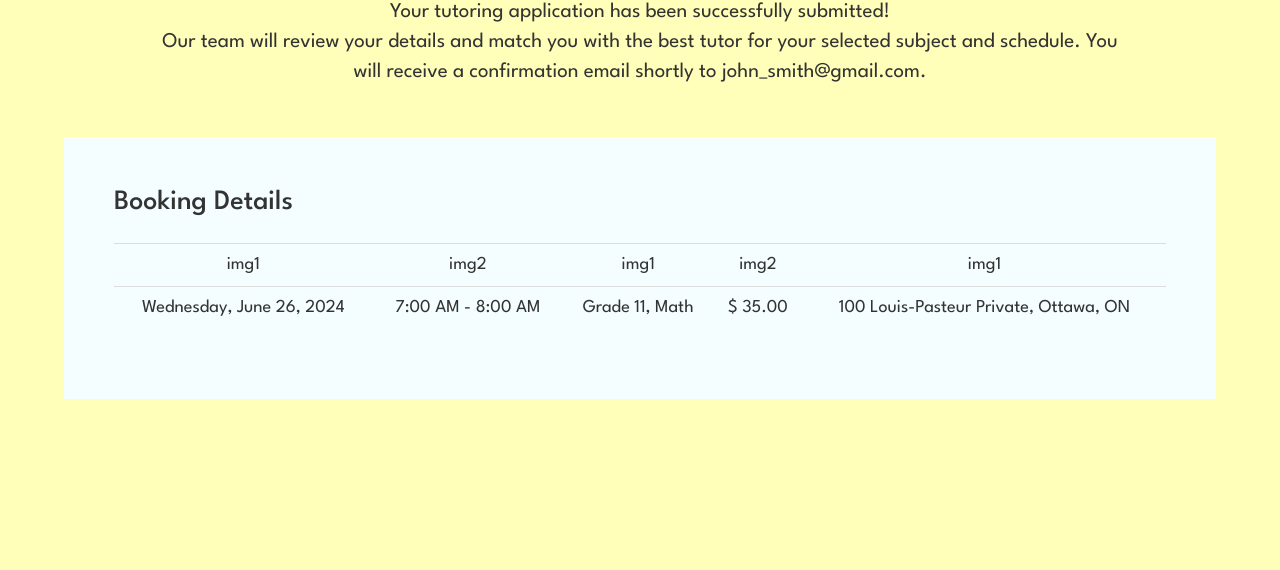
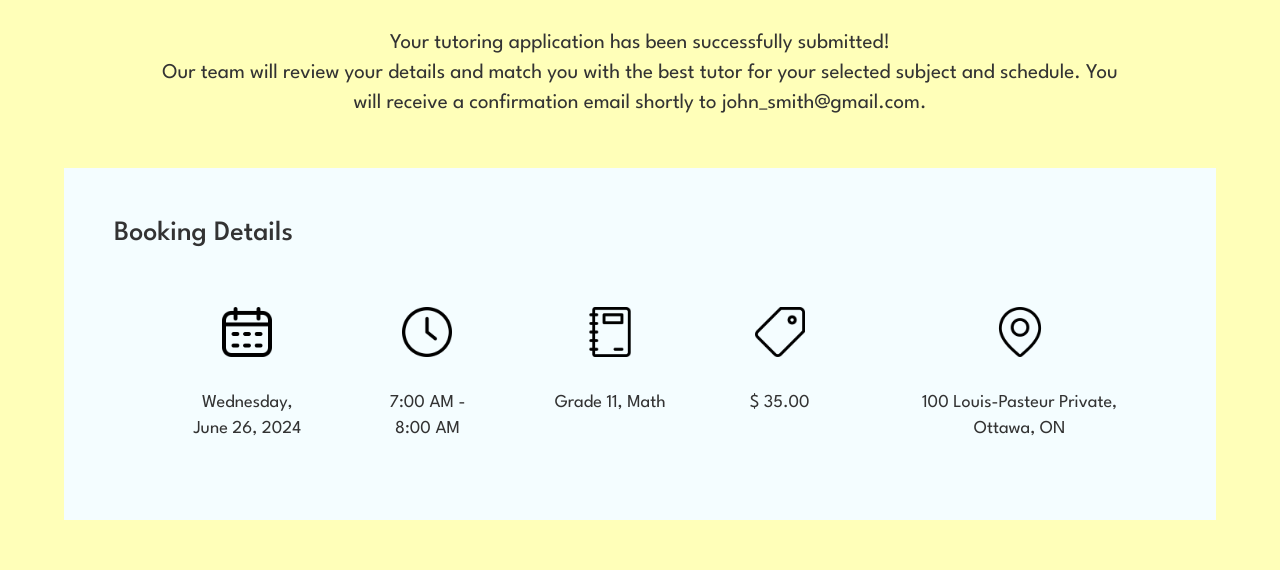
Before and after one commit to kkristene3/SEG3125_Project1, a plain HTML site: page html/confirmation.html in a window 1280 px wide. Shown: the part 556-1126 px from the top of the page. Before the commit the page ends 1005 px from the top, so only its background shows below. Drawn offline with nearby package versions, Linux system fonts and the light colour scheme; a web font is replaced by a local one.

Commit message:
Add icons to confirmation page

```diff
--- a/css/confirmation.css
+++ b/css/confirmation.css
@@ -7,13 +7,18 @@ body {
     transform: scaleX(-1);
 }
 
+.icons {
+    width: 50px;
+    height: 50px;
+}
+
 .main-title {
     text-align: center;
     margin-top: 50px;
 }
 
 h1 {
-    font-size: 6em;
+    font-size: 8em;
     font-family: "Londrina Solid", sans-serif;
     color: var(--dark-blue);
     margin-bottom: 35px;
@@ -22,7 +27,7 @@ h1 {
 h2 {
     font-size: 2em;
     font-family: "League Spartan", sans-serif;
-    margin-bottom: 25px;
+    margin-bottom: 50px;
     margin-top: 0;
 }
 
@@ -49,4 +54,9 @@ table {
     text-align: center;
     font-family: "League Spartan", sans-serif;
     font-size: 1.3em;
+    margin: 30px;
 }
+
+.table>tbody>tr>td {
+    border-top: none;
+}
--- a/html/confirmation.html
+++ b/html/confirmation.html
@@ -84,18 +84,18 @@
     <table class="table table-borderless">
         <tbody>
             <tr>
-                <td>img1</td>
-                <td>img2</td>
-                <td>img1</td>
-                <td>img2</td>
-                <td>img1</td>
+                <td><img src="../imgs/favicons/calendar.png" class="icons" alt="calendar"> </td>
+                <td><img src="../imgs/favicons/clock.png" class="icons" alt="clock"> </td>
+                <td><img src="../imgs/favicons/notebook.png" class="icons" alt="notebook"> </td>
+                <td><img src="../imgs/favicons/tag.png" class="icons" alt="tag"> </td>
+                <td><img src="../imgs/favicons/location.png" class="icons" alt="location"> </td>
             </tr>
             <tr>
-                <td>Wednesday, June 26, 2024</td>
-                <td>7:00 AM - 8:00 AM</td>
-                <td>Grade 11, Math</td>
-                <td>$ 35.00</td>
-                <td>100 Louis-Pasteur Private, Ottawa, ON</td>
+                <td style="padding-top: 25px">Wednesday,<br>June 26, 2024</td>
+                <td style="padding-top: 25px">7:00 AM -<br>8:00 AM</td>
+                <td style="padding-top: 25px">Grade 11, Math</td>
+                <td style="padding-top: 25px">$ 35.00</td>
+                <td style="padding-top: 25px">100 Louis-Pasteur Private,<br>Ottawa, ON</td>
             </tr>
         </tbody>
     </table>
```
Also changed, not shown: imgs/favicons/calendar.png (added), imgs/favicons/clock.png (added), imgs/favicons/location.png (added), imgs/favicons/notebook.png (added), imgs/favicons/tag.png (added).
